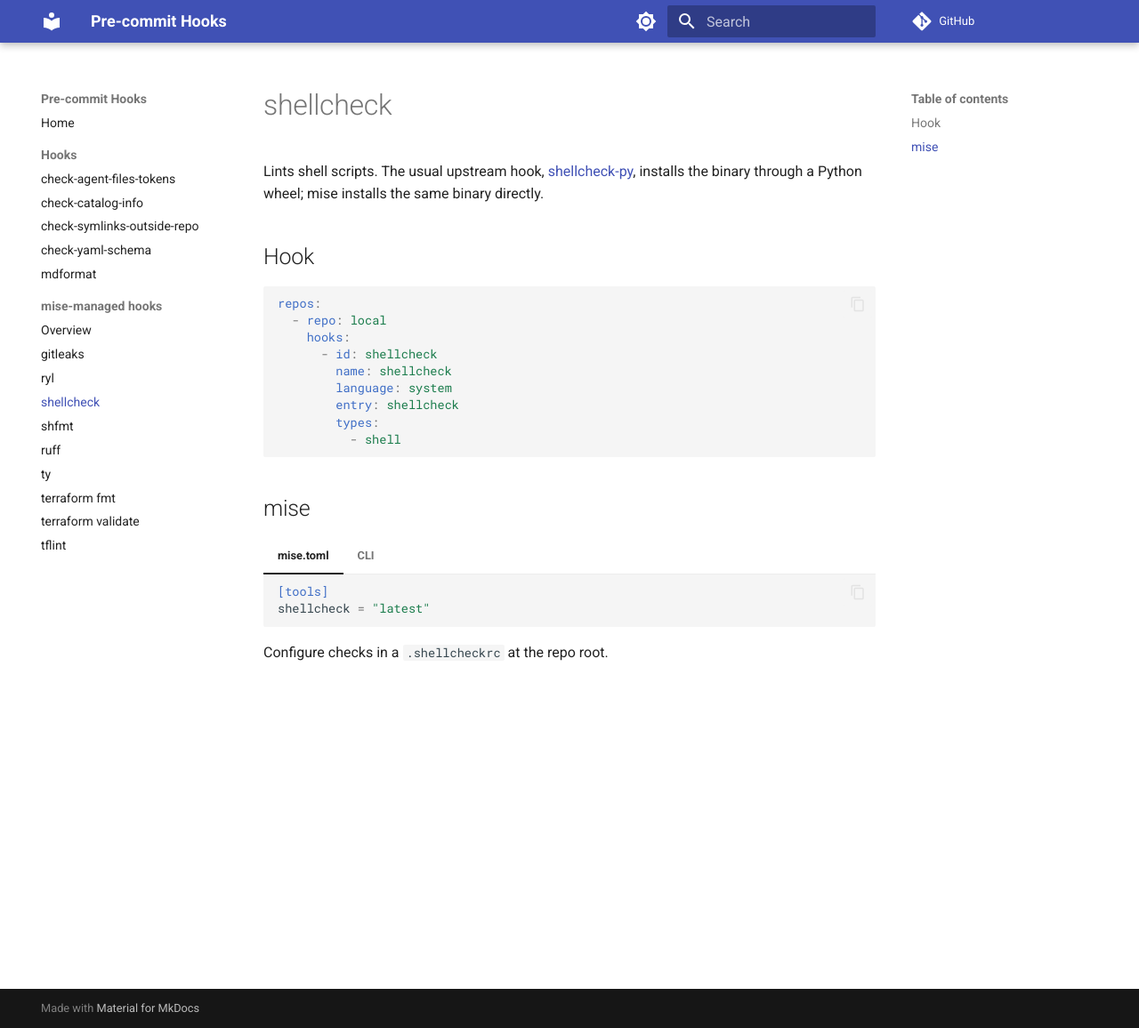
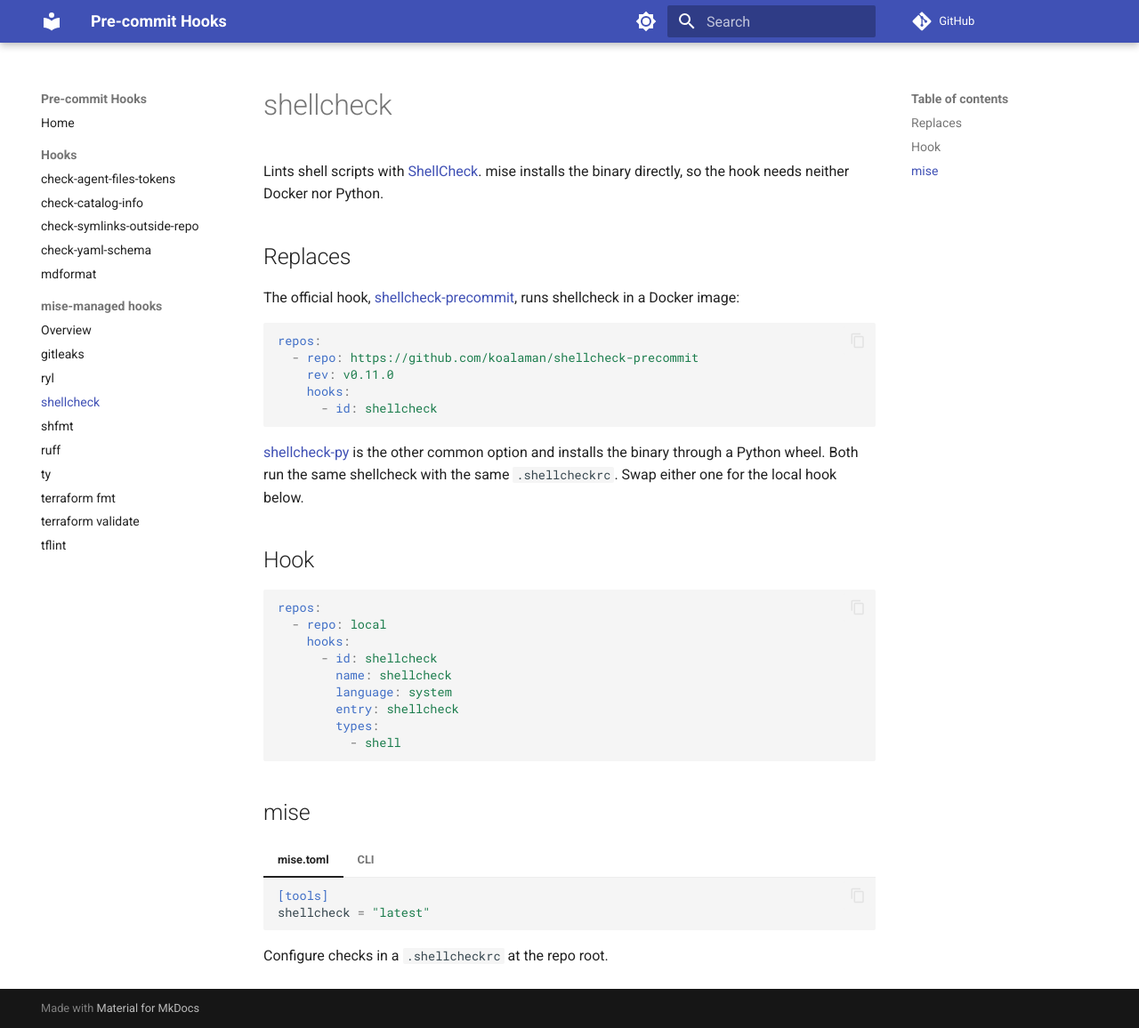
Before and after one commit to DimkaGorhover/pre-commit-hooks, an MkDocs documentation site: the page built from docs/mise/shellcheck.md, in a window 1280 px wide and 1156 px high. Shown: the whole window at 89% size. Built offline with MkDocs 1.6.1 and Material for MkDocs 9.7.7, drawn with Linux system fonts in a browser that asks for light colours; comment, search, counter and statistics services are not loaded.

Commit message:
docs: show shellcheck-precommit hook that shellcheck replaces

````diff
--- a/docs/mise/shellcheck.md
+++ b/docs/mise/shellcheck.md
@@ -1,8 +1,26 @@
 # shellcheck
 
-Lints shell scripts. The usual upstream hook,
-[shellcheck-py](https://github.com/shellcheck-py/shellcheck-py), installs the
-binary through a Python wheel; mise installs the same binary directly.
+Lints shell scripts with [ShellCheck](https://github.com/koalaman/shellcheck).
+mise installs the binary directly, so the hook needs neither Docker nor Python.
+
+## Replaces
+
+The official hook,
+[shellcheck-precommit](https://github.com/koalaman/shellcheck-precommit), runs
+shellcheck in a Docker image:
+
+```yaml
+repos:
+  - repo: https://github.com/koalaman/shellcheck-precommit
+    rev: v0.11.0
+    hooks:
+      - id: shellcheck
+```
+
+[shellcheck-py](https://github.com/shellcheck-py/shellcheck-py) is the other
+common option and installs the binary through a Python wheel. Both run the
+same shellcheck with the same `.shellcheckrc`. Swap either one for the local
+hook below.
 
 ## Hook
 
````
